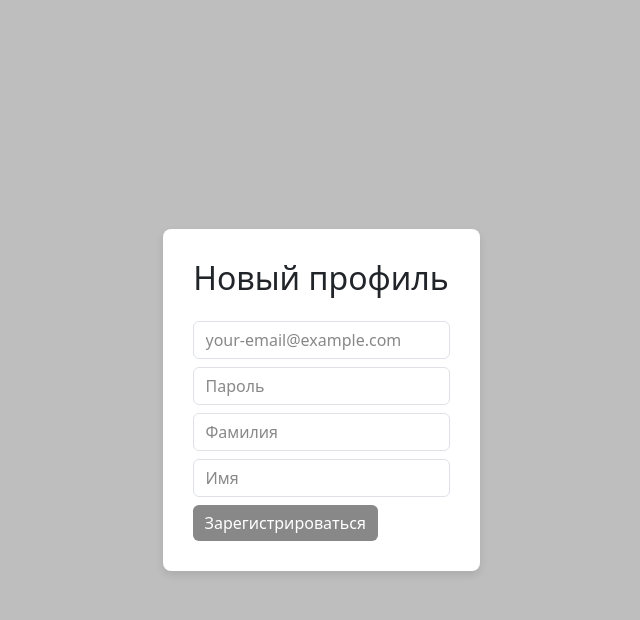
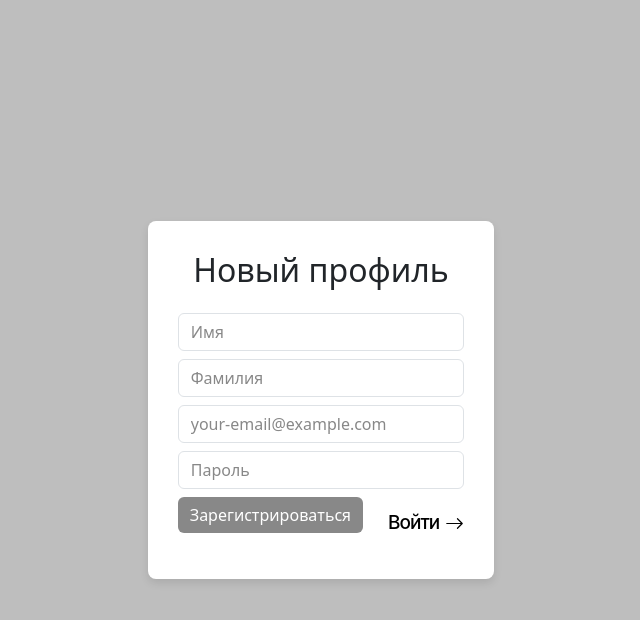
Before and after one commit to Dmitry123654789/FlaskProject, a Flask app: page /register in a window 1280 px wide. Shown: the top 620 px of the page, without its empty margins (319-959 px from the left). Run offline with Flask 3, Linux system fonts and the light colour scheme.

Commit message:
исправлены мелкие баги

```diff
--- a/data/order.py
+++ b/data/order.py
@@ -15,9 +15,8 @@ class Order(SqlAlchemyBase, SerializerMixin):
     id_product = sqlalchemy.Column(sqlalchemy.Integer, sqlalchemy.ForeignKey("products.id"), nullable=True)
     product = orm.relationship('Product')
 
-    id_user = sqlalchemy.Column(sqlalchemy.Integer, nullable=True)
-    # id_user = sqlalchemy.Column(sqlalchemy.Integer, sqlalchemy.ForeignKey("users.id"), nullable=True)
-    # user = orm.relationship('User')
+    id_user = sqlalchemy.Column(sqlalchemy.Integer, sqlalchemy.ForeignKey("users.id"), nullable=True)
+    user = orm.relationship('User')
 
     def __repr__(self):
         return self.to_dict()
--- a/main.py
+++ b/main.py
@@ -152,7 +152,7 @@ def login():
 @app.route('/logout', methods=['GET', 'POST'])
 def logout():
     logout_user()
-    redirect('/')
+    return redirect('/')
 
 
 @app.route('/profile/<int:user_id>')
--- a/templates/base.html
+++ b/templates/base.html
@@ -13,14 +13,13 @@
     {% block head %}{% endblock %}
 
     <link rel="icon" href="{{ url_for('static', filename='img/favicon.ico') }}">
-    <title>{{title}}</title>
+    <title>{{ title }}</title>
 
 </head>
 <body>
 
 <!-- Begin page content -->
 <main role="main" class="contener">
-
     <div class="offcanvas offcanvas-start text-bg-dark" data-bs-backdrop="static" tabindex="-1" id="staticBackdrop"
          aria-labelledby="staticBackdropLabel">
         <div class="offcanvas-header">
@@ -32,6 +31,12 @@
             <a><a href="/portfolio">Портфолио</a><br></a>
             <a><a href="/">О компании</a><br></a>
             <a><a href="/catalog">Католог</a><br></a>
+            {% if current_user.is_authenticated %}
+                <a><a href="/profile/{{ current_user.id }}">Профиль</a><br></a>
+            {% else %}
+                <a><a href="/register">Зарегистрироваться</a><br></a>
+                <a><a href="/login">Войти</a><br></a>
+            {% endif %}
         </div>
     </div>
     {% block content %}{% endblock %}
--- a/templates/register.html
+++ b/templates/register.html
@@ -9,6 +9,7 @@
             height: 100vh;
             margin: 0;
         }
+
         .register-form {
             background-color: white;
             padding: 30px;
@@ -17,14 +18,17 @@
             max-width: 700px;
             width: 100%;
         }
+
         .form-control::placeholder {
             color: #888;
         }
+
         .btn-register {
             background-color: #888;
             color: white;
             border: none;
         }
+
         .btn-register:hover {
             color: white;
             background-color: #666;
@@ -41,18 +45,12 @@
                 <button type="submit" class="btn btn-block btn-register">Вернуться на главный экран</button>
             </a>
         {% else %}
-    <h2 class="text-center mb-4">Новый профиль{{ form.csrf_token}}</h2>
+            <h2 class="text-center mb-4">Новый профиль{{ form.csrf_token }}</h2>
             <form id="registerForm" method="post">
                 {{ form.hidden_tag() }}
                 <div class="form-group mb-2">
-            {{ form.email(class="form-control", placeholder="your-email@example.com") }}
-            {% for error in form.email.errors %}
-            <div class="invalid-feedback d-block">{{ error }}</div>
-            {% endfor %}
-        </div>
-        <div class="form-group mb-2">
-            {{ form.password(class="form-control", placeholder="Пароль") }}
-            {% for error in form.password.errors %}
+                    {{ form.name(class="form-control", placeholder="Имя") }}
+                    {% for error in form.name.errors %}
                         <div class="invalid-feedback d-block">{{ error }}</div>
                     {% endfor %}
                 </div>
@@ -63,12 +61,29 @@
                     {% endfor %}
                 </div>
                 <div class="form-group mb-2">
-            {{ form.name(class="form-control", placeholder="Имя") }}
-            {% for error in form.name.errors %}
+                    {{ form.email(class="form-control", placeholder="your-email@example.com", type="email") }}
+                    {% for error in form.email.errors %}
                         <div class="invalid-feedback d-block">{{ error }}</div>
                     {% endfor %}
                 </div>
-        <button type="submit" class="btn btn-block btn-register">Зарегистрироваться</button>
+                <div class="form-group mb-2">
+                    {{ form.password(class="form-control", placeholder="Пароль", type="password") }}
+                    {% for error in form.password.errors %}
+                        <div class="invalid-feedback d-block">{{ error }}</div>
+                    {% endfor %}
+                </div>
+
+                <div style="display: flex;">
+                    <p>{{ form.submit(type="submit", class="btn btn-block btn-register") }}</p>
+                    <a class="icon-link icon-link-hover"
+                       style="--bs-link-hover-color-rgb: 25, 135, 84; margin-left: 25px;  font-size: 19px;"
+                       href="/login">
+                        Войти
+                        <svg xmlns="http://www.w3.org/2000/svg" class="bi" viewBox="0 0 16 16" aria-hidden="true">
+                            <path d="M1 8a.5.5 0 0 1 .5-.5h11.793l-3.147-3.146a.5.5 0 0 1 .708-.708l4 4a.5.5 0 0 1 0 .708l-4 4a.5.5 0 0 1-.708-.708L13.293 8.5H1.5A.5.5 0 0 1 1 8z"/>
+                        </svg>
+                    </a>
+                </div>
             </form>
         {% endif %}
     </div>
--- a/user_form.py
+++ b/user_form.py
@@ -1,19 +1,19 @@
 
 from flask_wtf import FlaskForm
-from wtforms import DateField, SubmitField, StringField, EmailField, TelField, RadioField
+from wtforms import DateField, SubmitField, StringField, EmailField, TelField, RadioField, PasswordField
 from wtforms.validators import DataRequired, Email, Regexp, Optional
 
 
 class UserForm(FlaskForm):
     phone = TelField('Номер телефона', validators=[Optional(), Regexp(r'^\+?[0-9]{10,15}$',
                                                                                  message='Введите корректный номер телефона')])
-    email = EmailField('Ваш e-mail', validators=[DataRequired() ,Email()])
-    password = StringField('Пароль', validators=[DataRequired()])
-    surname = StringField('Фамилия', validators=[])
-    name = StringField('Имя', validators=[])
-    patronymic = StringField('Отчество')
-    birth_date = DateField('Дата рождения', format='%Y-%m-%d')
-    sex = RadioField('Пол', choices=[('male', 'Мужской'), ('female', 'Женский')], default='male')
-    address = StringField('Адрес доставки')
+    email = EmailField('Ваш e-mail', validators=[DataRequired()])
+    password = PasswordField('Пароль', validators=[DataRequired()])
+    surname = StringField('Фамилия', validators=[DataRequired()])
+    name = StringField('Имя', validators=[DataRequired()])
+    # patronymic = StringField('Отчество', validators=[DataRequired()])
+    # birth_date = DateField('Дата рождения', format='%Y-%m-%d')
+    # sex = RadioField('Пол', choices=[('male', 'Мужской'), ('female', 'Женский')], default='male')
+    # address = StringField('Адрес доставки')
 
-    submit = SubmitField('Сохранить')
+    submit = SubmitField('Зарегистрироваться')
```
Also changed, not shown: templates/login.html (+14 -0 lines), db/dynasty.sqlite. Lines whose indentation alone changed are shown as unchanged.
